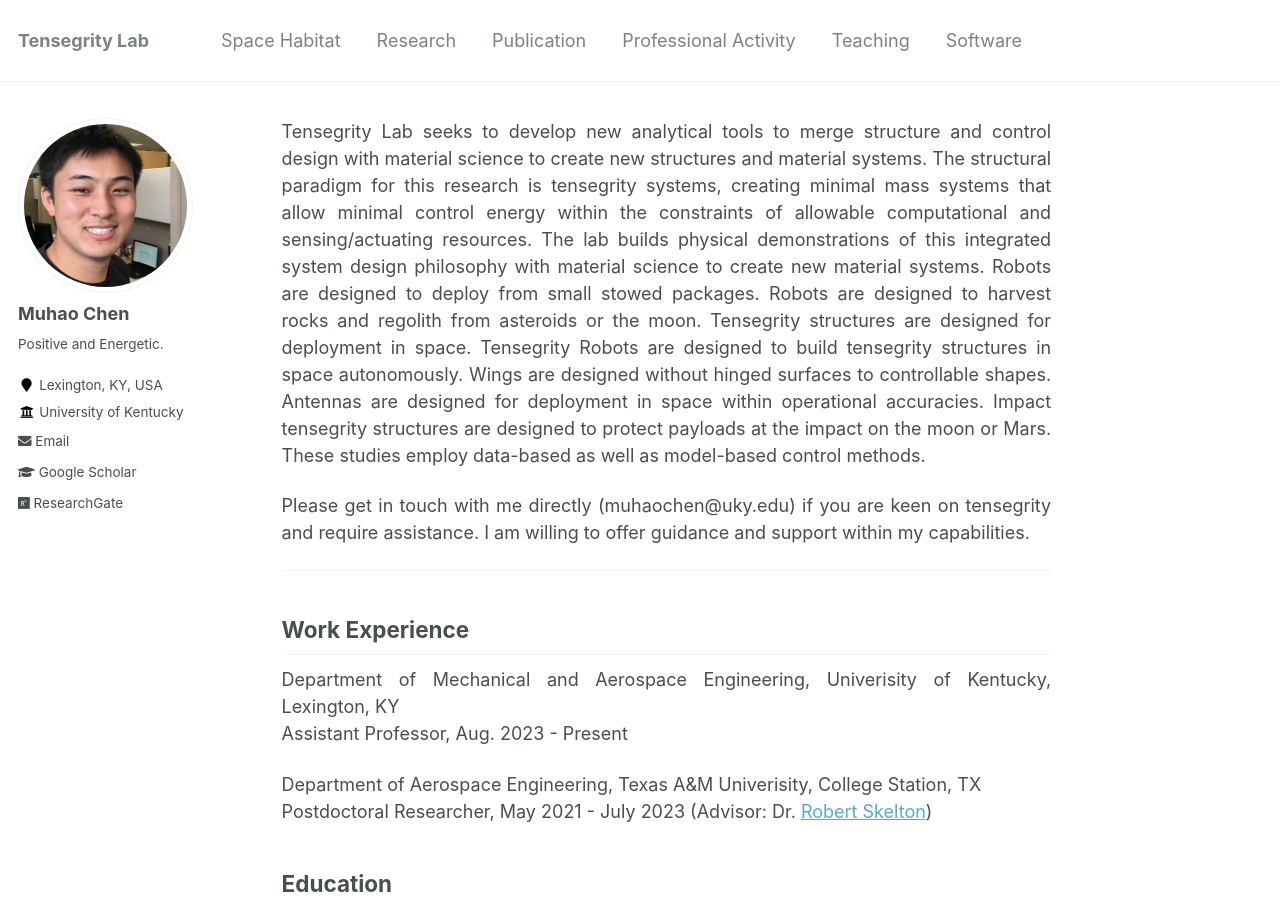
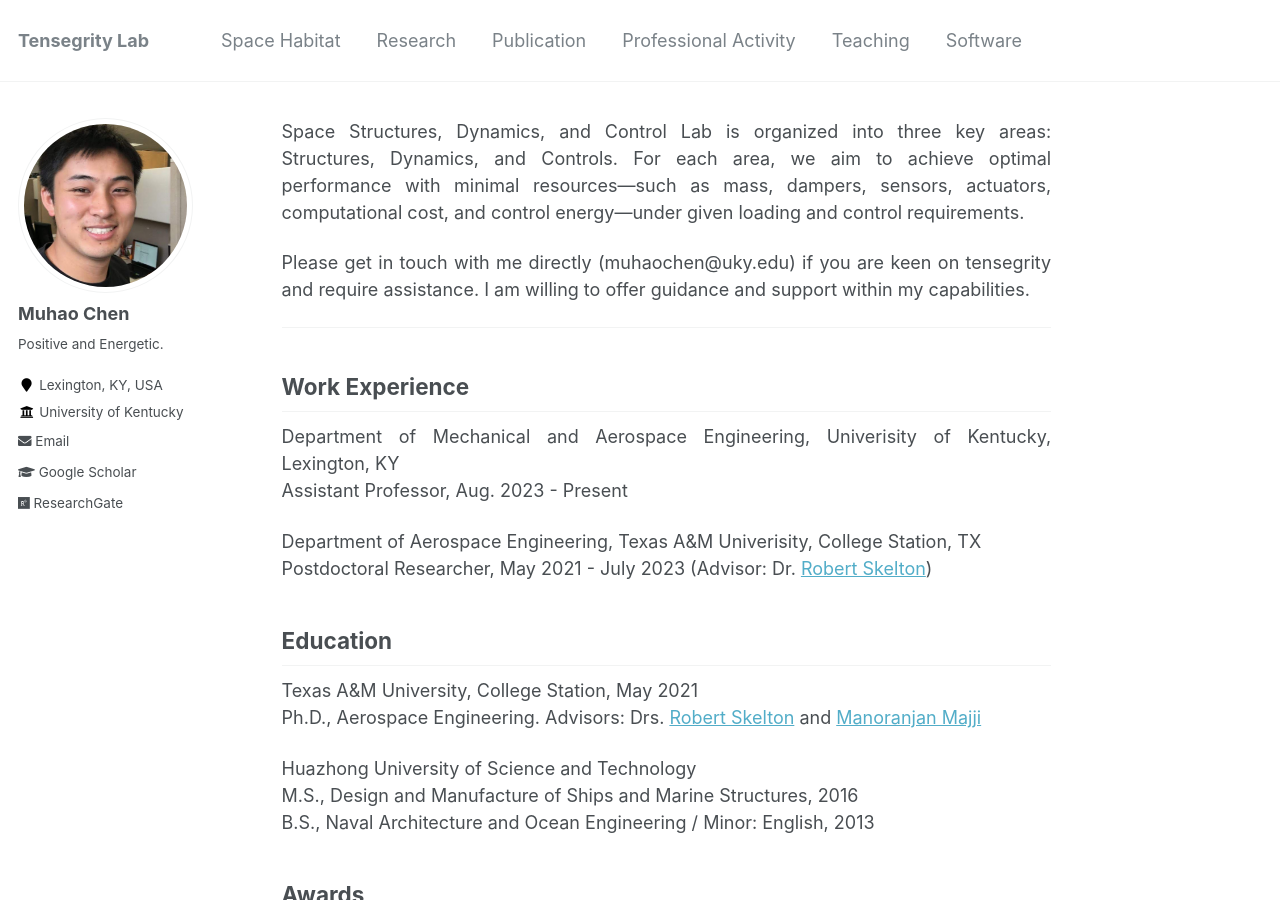
Before and after one commit to Muhao-Chen/muhao-chen.github.io, a Jekyll site: the page built from _pages/about.md, in a window 1280 px wide and 900 px high. Built offline with Jekyll 4.4.1, drawn with Linux system fonts in a browser that asks for light colours.

Commit message:
Update about.md

```diff
--- a/_pages/about.md
+++ b/_pages/about.md
@@ -15,7 +15,9 @@ toc: true
 <!-- ## Tensegrity Lab -->
 <!-- , integrated with signal processing resource design.  -->
 <!-- rewrite -->
-Tensegrity Lab seeks to develop new analytical tools to merge structure and control design with material science to create new structures and material systems. The structural paradigm for this research is tensegrity systems, creating minimal mass systems that allow minimal control energy within the constraints of allowable computational and sensing/actuating resources. The lab builds physical demonstrations of this integrated system design philosophy with material science to create new material systems. Robots are designed to deploy from small stowed packages. Robots are designed to harvest rocks and regolith from asteroids or the moon. Tensegrity structures are designed for deployment in space. Tensegrity Robots are designed to build tensegrity structures in space autonomously. Wings are designed without hinged surfaces to controllable shapes. Antennas are designed for deployment in space within operational accuracies. Impact tensegrity structures are designed to protect payloads at the impact on the moon or Mars. These studies employ data-based as well as model-based control methods.
+<!-- Tensegrity Lab seeks to develop new analytical tools to merge structure and control design with material science to create new structures and material systems. The structural paradigm for this research is tensegrity systems, creating minimal mass systems that allow minimal control energy within the constraints of allowable computational and sensing/actuating resources. The lab builds physical demonstrations of this integrated system design philosophy with material science to create new material systems. Robots are designed to deploy from small stowed packages. Robots are designed to harvest rocks and regolith from asteroids or the moon. Tensegrity structures are designed for deployment in space. Tensegrity Robots are designed to build tensegrity structures in space autonomously. Wings are designed without hinged surfaces to controllable shapes. Antennas are designed for deployment in space within operational accuracies. Impact tensegrity structures are designed to protect payloads at the impact on the moon or Mars. These studies employ data-based as well as model-based control methods. -->
+
+Space Structures, Dynamics, and Control Lab is organized into three key areas: Structures, Dynamics, and Controls. For each area, we aim to achieve optimal performance with minimal resources—such as mass, dampers, sensors, actuators, computational cost, and control energy—under given loading and control requirements.
 
 Please get in touch with me directly (muhaochen@uky.edu) if you are keen on tensegrity and require assistance. I am willing to offer guidance and support within my capabilities.
 
```
